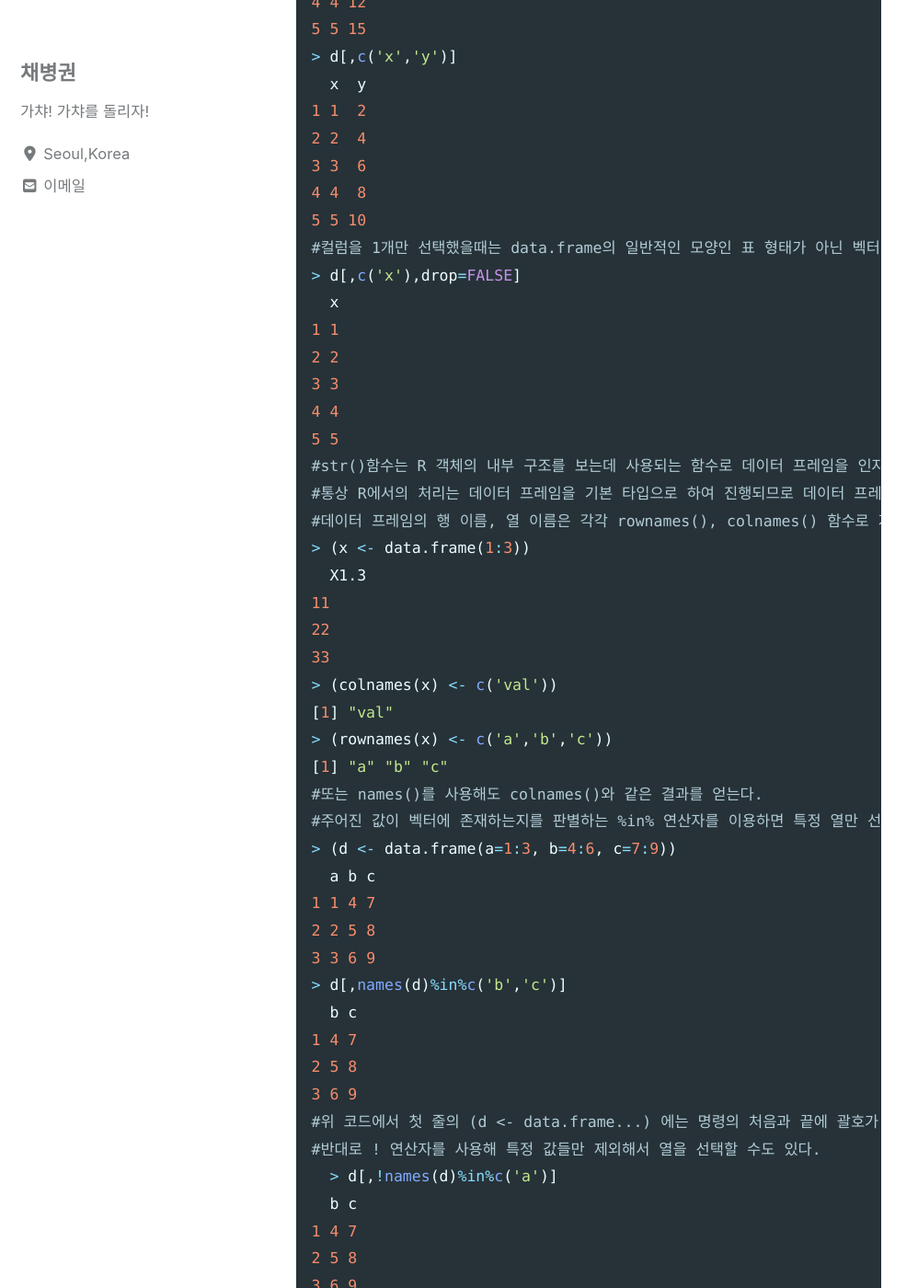
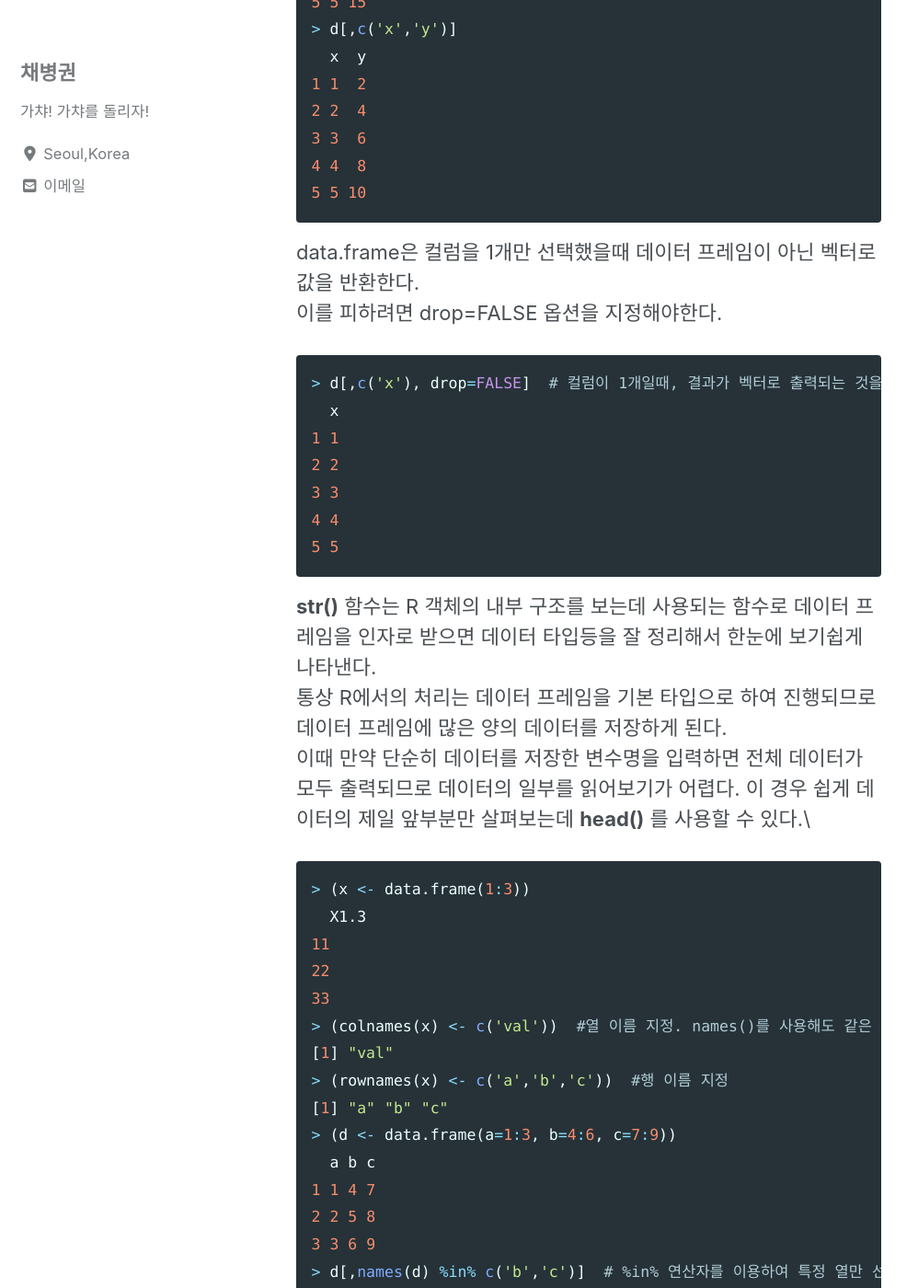
Before and after one commit to ByeongGwonChae/mynotebook, a Jekyll site: the page built from _posts/2020-01-01-R-first-note.md, in a window 1280 px wide and 1400 px high, scrolled down 15264 px. Shown: the whole window at 92% size, without its empty margins (0-998 px from the left). Built offline with Jekyll 4.4.1, drawn with Linux system fonts in a browser that asks for light colours; cached includes are drawn as plain includes; nearby versions of some CDN libraries; some of the changed text lies outside the part shown.

Commit message:
Update 2020-01-01-R-first-note.md

```diff
--- a/_posts/2020-01-01-R-first-note.md
+++ b/_posts/2020-01-01-R-first-note.md
@@ -372,13 +372,13 @@ matrix가 2차원 행렬이라면 배열(array)은 n차원 행렬이다.
      [,1] [,2]
 [1,]    9   11
 [2,]   10   12
-> dim(x)
+> dim(x)  #배열의 차원 확인
 [1] 2 2 3
 ~~~
 # 7. 데이터 프레임(Data Frame)
-데이터 프레임은 R에서 가장 중요한 자료형이다. 데이터 프레임은 행렬과 마찬가지의 모습을 하고 있지만 행렬과 달리 다양한 변수, 관측치(observations), 범주 등을 표현하기 위해 특화되어있다.
-data.frame() 을 사용해 정의한다
-  ~~~ R
+데이터 프레임은 R에서 가장 중요한 자료형이다.\\
+데이터 프레임은 행렬과 마찬가지의 모습을 하고 있지만 행렬과 달리 다양한 변수, 관측치(observations), 범주 등을 표현하기 위해 특화되어있다.
+~~~ R
 > (d <- data.frame(x=c(1:5), y=c(seq(1,10,2)+1)))
   x  y
 1 1  2
@@ -393,8 +393,7 @@ data.frame() 을 사용해 정의한다
 3 3  6 M
 4 4  8 F
 5 5 10 M
-#만약 이미 정의된 데이터 프레임에 새 열을 추가하고자한다면 ‘$열이름 <- ...’ 과 같은 형식으로 새로운 데이터를 추가할 수 있다.
-> (d$v <- c(seq(1,15,3)+2))
+> (d$v <- c(seq(1,15,3)+2))  #이미 정의된 데이터 프레임에 새 열을 추가
 [1]  3  6  9 12 15
 > d
   x  y z  v
@@ -405,7 +404,7 @@ data.frame() 을 사용해 정의한다
 5 5 10 M 15
 ~~~
 ## 7.1. 데이터 프레임 접근
-  ~~~ R
+~~~ R
 > d$x
 [1] 1 2 3 4 5
 > d[c(1,3),2]
@@ -423,68 +422,65 @@ data.frame() 을 사용해 정의한다
 3 3  6
 4 4  8
 5 5 10
-#컬럼을 1개만 선택했을때는 data.frame의 일반적인 모양인 표 형태가 아닌 벡터처럼 결과가 나온 것을 볼 수 있다. 이는 컬럼의 차원이 1이되면 자동으로 데이터 프레임이 아닌 벡터로 값을 반환하기 때문이다. 이를 피하려면 다음과 같이 drop=FALSE 옵션을 지정한다.
-> d[,c('x'),drop=FALSE]
+~~~
+data.frame은 컬럼을 1개만 선택했을때 데이터 프레임이 아닌 벡터로 값을 반환한다.\\
+이를 피하려면 drop=FALSE 옵션을 지정해야한다.
+~~~ R
+> d[,c('x'), drop=FALSE]  # 컬럼이 1개일때, 결과가 벡터로 출력되는 것을 방지
   x
 1 1
 2 2
 3 3
 4 4
 5 5
-#str()함수는 R 객체의 내부 구조를 보는데 사용되는 함수로 데이터 프레임을 인자로 받으면 데이터 타입등을 잘 정리해서 한눈에 보기쉽게 나타낸다.
-#통상 R에서의 처리는 데이터 프레임을 기본 타입으로 하여 진행되므로 데이터 프레임에 많은 양의 데이터를 저장하게 된다. 이때 만약 단순히 데이터를 저장한 변수명을 입력하면 전체 데이터가 모두 출력되므로 데이터의 일부를 읽어보기가 어렵다. 이 경우 쉽게 데이터의 제일 앞부분만 살펴보는데 head()를 사용할 수 있다.
-#데이터 프레임의 행 이름, 열 이름은 각각 rownames(), colnames() 함수로 지정할 수 있다.
+~~~
+__str()__ 함수는 R 객체의 내부 구조를 보는데 사용되는 함수로 데이터 프레임을 인자로 받으면 데이터 타입등을 잘 정리해서 한눈에 보기쉽게 나타낸다.\\
+통상 R에서의 처리는 데이터 프레임을 기본 타입으로 하여 진행되므로 데이터 프레임에 많은 양의 데이터를 저장하게 된다.\\
+이때 만약 단순히 데이터를 저장한 변수명을 입력하면 전체 데이터가 모두 출력되므로 데이터의 일부를 읽어보기가 어렵다. 이 경우 쉽게 데이터의 제일 앞부분만 살펴보는데 __head()__ 를 사용할 수 있다.\\
+~~~ R
 > (x <- data.frame(1:3))
   X1.3
 11
 22
 33
-> (colnames(x) <- c('val'))
+> (colnames(x) <- c('val'))  #열 이름 지정. names()를 사용해도 같은 결과를 얻는다.
 [1] "val"
-> (rownames(x) <- c('a','b','c'))
+> (rownames(x) <- c('a','b','c'))  #행 이름 지정
 [1] "a" "b" "c"
-#또는 names()를 사용해도 colnames()와 같은 결과를 얻는다.
-#주어진 값이 벡터에 존재하는지를 판별하는 %in% 연산자를 이용하면 특정 열만 선택하는 작업을 보다 손쉽게 할 수 있다.
 > (d <- data.frame(a=1:3, b=4:6, c=7:9))
   a b c
 1 1 4 7
 2 2 5 8
 3 3 6 9
-> d[,names(d)%in%c('b','c')]
+> d[,names(d) %in% c('b','c')]  # %in% 연산자를 이용하여 특정 열만 선택
   b c
 1 4 7
 2 5 8
 3 6 9
-#위 코드에서 첫 줄의 (d <- data.frame...) 에는 명령의 처음과 끝에 괄호가 사용되었다. 이와 같은 방식으로 명령을 기술하면 해당 명령을 수행함과 동시에 결과값(여기서는 d)를 출력하는 작업까지 동시에 하게 된다.
-#반대로 ! 연산자를 사용해 특정 값들만 제외해서 열을 선택할 수도 있다.
-  > d[,!names(d)%in%c('a')]
+> d[,!names(d) %in% c('a')]  #반대로 !연산자를 사용해 특정 값들만 제외해서 열을 선택할 수도 있다.
   b c
 1 4 7
 2 5 8
 3 6 9
 ~~~
 # 8. 타입 판별
-데이터를 처리하기 위해 여러 함수를 호출하다보면 반환된 결과의 타입이 무엇인지 분명하지 않을때가 있다. 이때는 다음과 같이 class()를 사용할 수 있다.
-또는 str()문으로도 확인해 볼수 있다.
-벡터와 행렬의 결과가 유사해보이지만 벡터의 경우 차원이 [1:2](1차원에 값이 2개)라고 표시되어있는 반면, 행렬은 차원이 [1:2, 1](2차원이고 2행 1열)로 표시되어 있는 점이 다르다.
-is.factor, is.numeric (숫자 벡터), is.character(문자열 벡터), is.matrix, is.data.frame 등의 ‘is.\*’ 형태의 함수들을 사용해 데이터의 타입을 확인 할 수 있다. 다음 코드에 몇가지 예를 보였다.
+데이터를 처리하기 위해 여러 함수를 호출하다보면 반환된 결과의 타입이 무엇인지 분명하지 않을때가 있다.\\
+이때는 class() 또는 str()를 사용해 확인해 볼 수 있다.\\
+벡터와 행렬의 결과가 유사해보이지만 벡터의 경우 차원이 [1:2] (1차원에 값이 2개)라고 표시되어있는 반면, 행렬은 차원이 [1:2,1] (2차원이고 2행 1열)로 표시되어 있는 점이 다르다.\\
+‘is.\*’ 형태의 함수들을 사용해 데이터의 타입을 확인 할 수 있다.[^11]
 # 9. 타입 변환
-타입간의 변환은 각 타입에 인자로 변환할 데이터를 넘기거나, ‘as.\*’ 종류의 함수를 사용하여 수행할 수 있다.
-다음은 행렬을 data.frame()의 인자로 넘겨 데이터 프레임으로 형변환 하는 예이다.
-  ~~~ R
+1) 각 타입에 인자로 변환할 데이터를 넘긴다.
+2) 또는 ‘as.\*’ 종류의 함수를 사용하여 수행할 수 있다.[^12]
+~~~ R
 > (x <- data.frame(matrix(c(1:4), ncol=2)))
   X1 X2
 1  1  3
 2  2  4
-~~~
-다음은 리스트를 데이터 프레임으로 변환한 예이다.
-  ~~~ R
 > data.frame(list(x=c(1,2),y=c(3,4)))
   x y
 1 1 3
 2 2 4
-#또는 as.numeric, as.factor, as.data.frame, as.matrix 등의 함수를 사용한 형 변환이 가능하다. 예를들어 다음은 문자열 벡터를 Factor로 변환했다가 다시 숫자형 벡터로 변환하는 코드이다.
-  > as.factor(x)
+> as.factor(x)
 [1] m f
 Levels: f m
 > as.numeric(as.factor(x))
```
Also changed, not shown: other parts of _posts/2020-01-01-R-first-note.md (+2 -0 lines).
